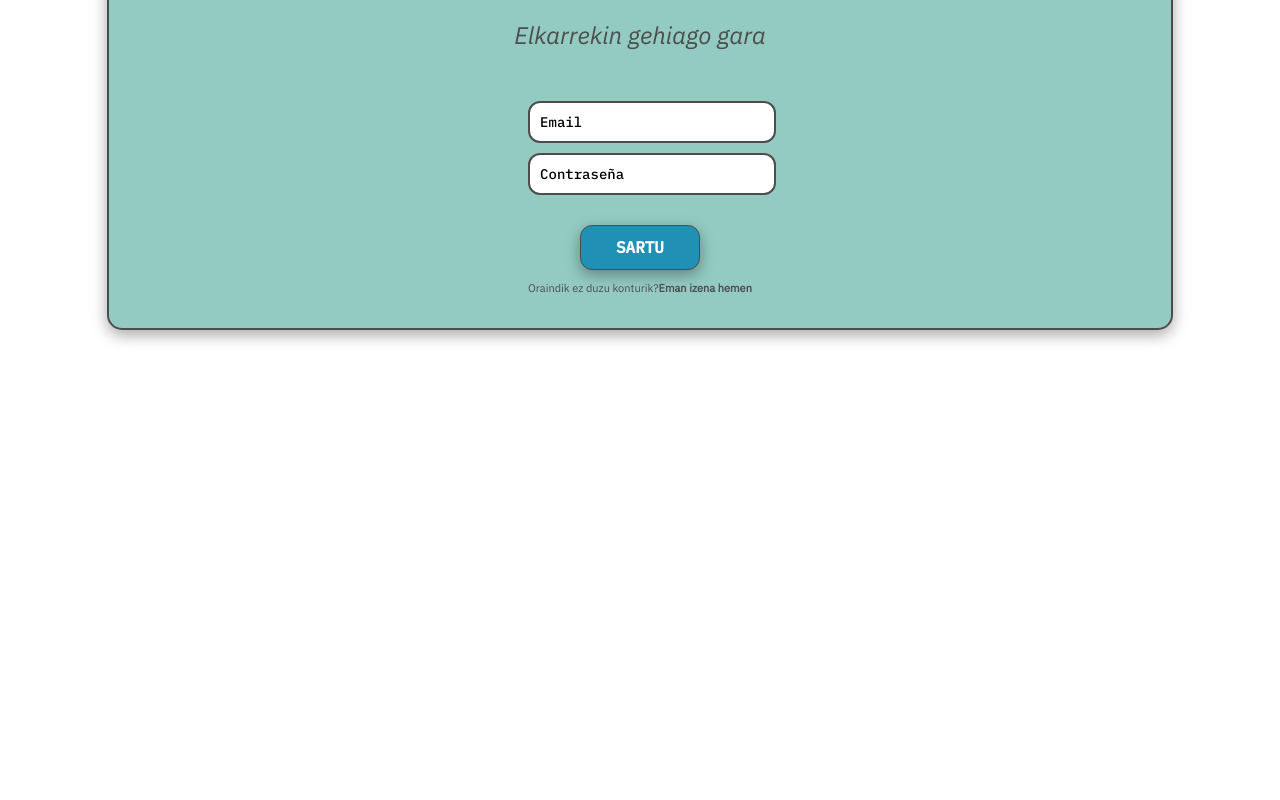
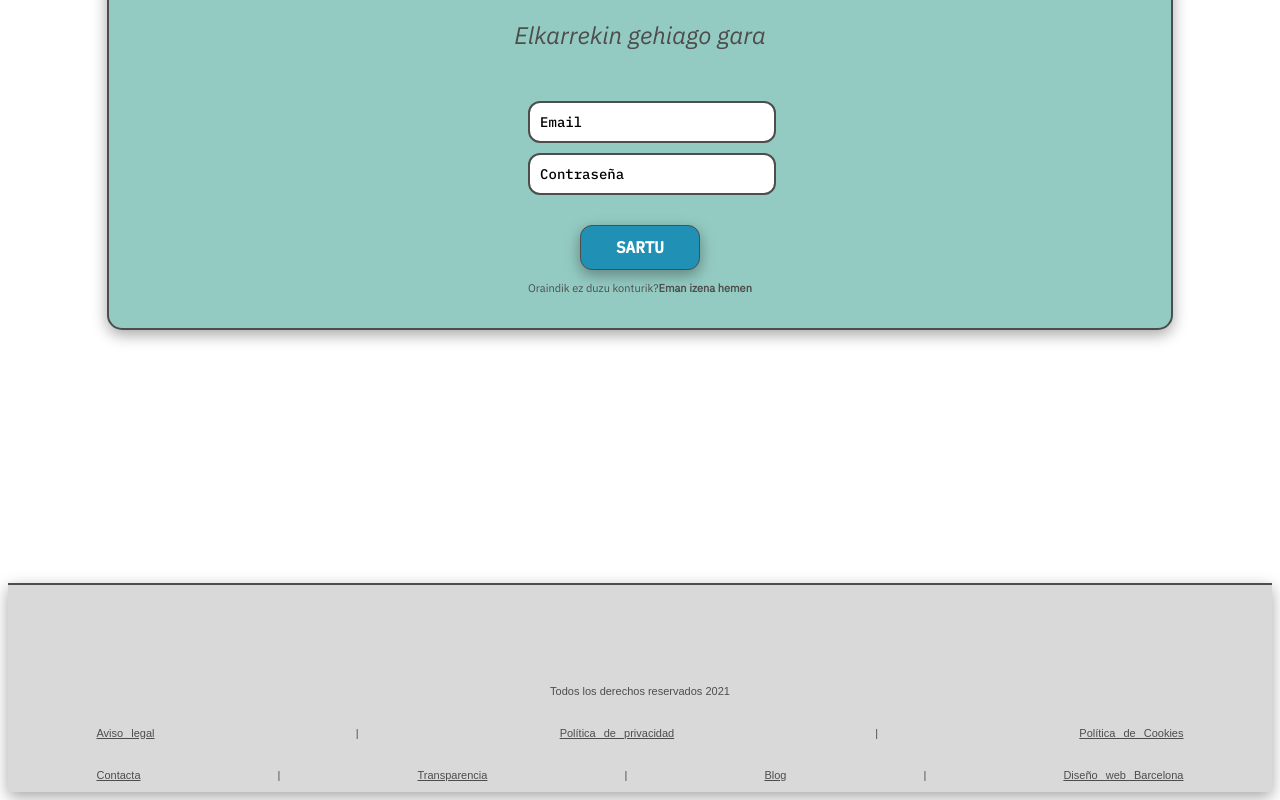
Before and after one commit to AmaiaAbaroa/NOKA_React_Laravel, a React (Vite) app in the folder Noka-FrontEnd/: page /login in a window 1280 px wide. Shown: the part 916-1716 px from the top of the page. Before the commit the page ends 1499 px from the top, so only its background shows below. Built offline with nearby package versions, Linux system fonts and the light colour scheme.

Commit message:
Footer working / euskera text review is left

```diff
--- /dev/null
+++ b/Noka-FrontEnd/src/components/atoms/FooterAtom/FooterAtom.jsx
@@ -0,0 +1,42 @@
+import PropTypes from 'prop-types';
+import { Link } from "react-router-dom";
+import "./footerAtom.css";
+import logoLight from '../../../assets/img/Logo_fondo_claro.png';
+
+
+const FooterAtom = ({logo}) => {
+
+  return (
+    <>
+         <footer className='footer_container'>
+            <Link className="link_decoration" to='/'><img className={logo ? "footer_logo_img" : "footer_logo_img_none"} src={logoLight} alt="Logo Noka" /></Link>
+                <div className="footer_text_container">
+                    <p className="footer_text">Todos los derechos reservados 2021</p>
+                    <div className="footer_links">
+                        <a href="#">Aviso legal     </a>
+                        <p>|</p>
+                        <a href="#">Política de privacidad</a>
+                        <p>|</p>
+                        <a href="#">Política de Cookies</a>
+                    </div>
+                    <div className="footer_links">
+                        <a href="#"> Contacta</a>
+                        <p>|</p>
+                        <a href="#">Transparencia</a>
+                        <p>|</p>
+                        <a href="#">Blog</a>
+                        <p>|</p>
+                        <a href="#">Diseño web Barcelona</a>
+                    </div>
+                </div>
+        </footer>
+
+   </>
+  )
+}
+
+FooterAtom.propTypes = {
+    logo: PropTypes.bool.isRequired,
+  };
+
+export default FooterAtom;
--- /dev/null
+++ b/Noka-FrontEnd/src/components/atoms/FooterAtom/footerAtom.css
@@ -0,0 +1,62 @@
+.footer_container{
+    display: flex;
+    flex-direction: column;
+    align-items: center;
+    justify-content: center;
+    position:static;
+    bottom: 0;
+    width: 100%;
+    margin-top: 30px;
+    background-color: #D9D9D9;
+    color: #5C5A5A;
+    border-top: 2px solid #4D4D4D ;
+    box-shadow: rgba(0, 0, 0, 0.35) 0px 05px 15px;
+}
+
+.footer_text_container{
+    display: flex;
+    flex-direction: column;
+    justify-content: center;
+    color: #4D4D4D;
+    font-family: sans-serif;
+    font-size: 11px;
+    margin: 7% 7% 0 7%;
+    width: 86%;
+    gap: 8px;
+}
+
+.footer_logo_img{
+    width: 100px;
+    margin: 7% 0 -35% 0;
+}
+
+.footer_logo_img_none{
+    display: none;
+}
+
+.footer_text_container a{
+    text-decoration: underline;
+    color: #4D4D4D;
+    font-family: sans-serif;
+}
+
+.footer_text{
+    align-self: center;
+}
+
+.footer_links{
+    display: flex;
+    flex-direction: row;
+    flex-wrap: wrap;
+    justify-content: space-between;
+    word-spacing: 5px;
+    align-items: center;
+}
+
+#logo {
+    width: 60%;
+}
+
+.link_decoration{
+    text-decoration:none;
+}
--- a/Noka-FrontEnd/src/pages/Login/Login.jsx
+++ b/Noka-FrontEnd/src/pages/Login/Login.jsx
@@ -5,6 +5,7 @@ import { Link, useNavigate } from "react-router-dom";
 import { APIService } from "../../services/APIService";
 import ButtonAtom from "../../components/atoms/ButtonAtom/ButtonAtom";
 import NavbarAtom from "../../components/atoms/NavbarAtom/NavBarAtom";
+import FooterAtom from "../../components/atoms/FooterAtom/FooterAtom";
 
 const Login = () => {
   const { setUser, csrfToken } = useAuth();
@@ -64,6 +65,7 @@ const Login = () => {
         logo_position={"no_login"}
         subnavbar_subtitle={true}
       />
+      <main>
         <section className="login_container">
           <h1 id="login_welcome">ONGI ETORRI</h1>
           <h5 id="login_subtitle">Elkarrekin gehiago gara</h5>
@@ -107,6 +109,8 @@ const Login = () => {
             </p>
           </form>
         </section>
+      </main>
+      <FooterAtom logo={false}></FooterAtom>
     </>
   );
 };
--- a/Noka-FrontEnd/src/pages/Profile.jsx
+++ b/Noka-FrontEnd/src/pages/Profile.jsx
@@ -1,5 +1,6 @@
 import { useAuth } from "../context/AuthContext";
 import NavbarAtom from "../components/atoms/NavbarAtom/NavBarAtom";
+import FooterAtom from "../components/atoms/FooterAtom/FooterAtom";
 
 export default function Profile() {
   const { user } = useAuth(); // Obtén la información del usuario del contexto
@@ -11,7 +12,10 @@ export default function Profile() {
         name_greeting={`Kaixo, ${user ? user.name : "lagun"}!`}
         subnavbar_subtitle={false}
       />
-      <div></div>
+      <main>
+
+      </main>
+      <FooterAtom logo={true}></FooterAtom>
     </>
   );
 }
--- a/Noka-FrontEnd/src/pages/Register/Register.jsx
+++ b/Noka-FrontEnd/src/pages/Register/Register.jsx
@@ -6,6 +6,7 @@ import { useAuth } from "../../context/AuthContext";
 import { APIService } from "../../services/APIService";
 import ButtonAtom from "../../components/atoms/ButtonAtom/ButtonAtom";
 import NavbarAtom from "../../components/atoms/NavbarAtom/NavBarAtom";
+import FooterAtom from "../../components/atoms/FooterAtom/FooterAtom";
 
 const RegistroUsuario = () => {
   const { setUser } = useAuth();
@@ -71,6 +72,7 @@ const RegistroUsuario = () => {
         logo_position={"no_login"}
         subnavbar_subtitle={true}
       />
+      <main>
         <section className="register_container">
           <h1 id="register_welcome"> KAIXO! </h1>
           <h6 id="register_subtitle">
@@ -142,6 +144,8 @@ const RegistroUsuario = () => {
             </p>
           </form>
         </section>
+      </main>
+      <FooterAtom logo={false}></FooterAtom>
     </>
   );
 };
--- a/Noka-FrontEnd/src/pages/SignInSucces/SignInSuccessPage.jsx
+++ b/Noka-FrontEnd/src/pages/SignInSucces/SignInSuccessPage.jsx
@@ -4,6 +4,7 @@ import { Link } from "react-router-dom";
 import signInSuccess from "../../assets/img/SignInSuccess.png";
 import ButtonAtom from "../../components/atoms/ButtonAtom/ButtonAtom";
 import NavbarAtom from "../../components/atoms/NavbarAtom/NavBarAtom";
+import FooterAtom from "../../components/atoms/FooterAtom/FooterAtom";
 
 export default function SignInSuccessPage() {
   const { user } = useAuth(); // Obtén la información del usuario del contexto
@@ -31,6 +32,7 @@ export default function SignInSuccessPage() {
           ></ButtonAtom>
         </Link>
       </main>
+      <FooterAtom logo={true}></FooterAtom>
     </>
   );
 }
```
Lines whose indentation alone changed are shown as unchanged.
